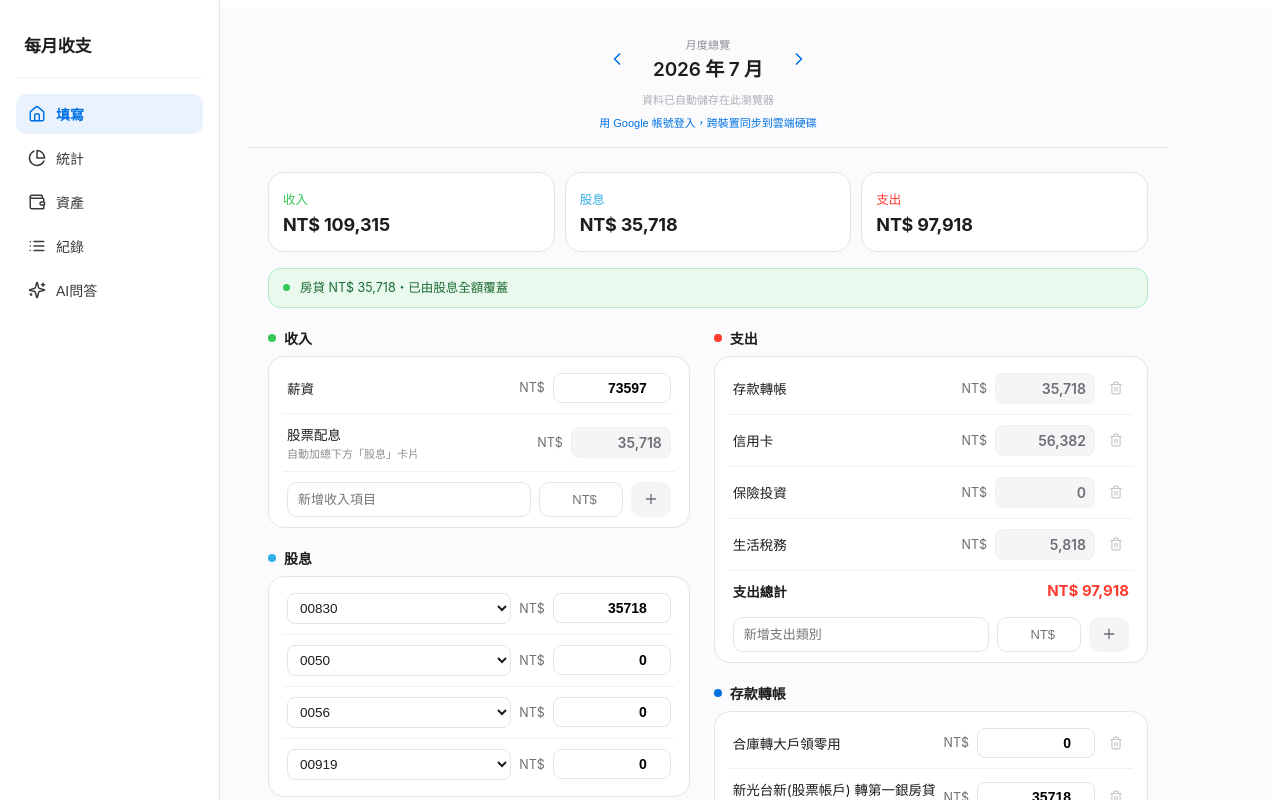
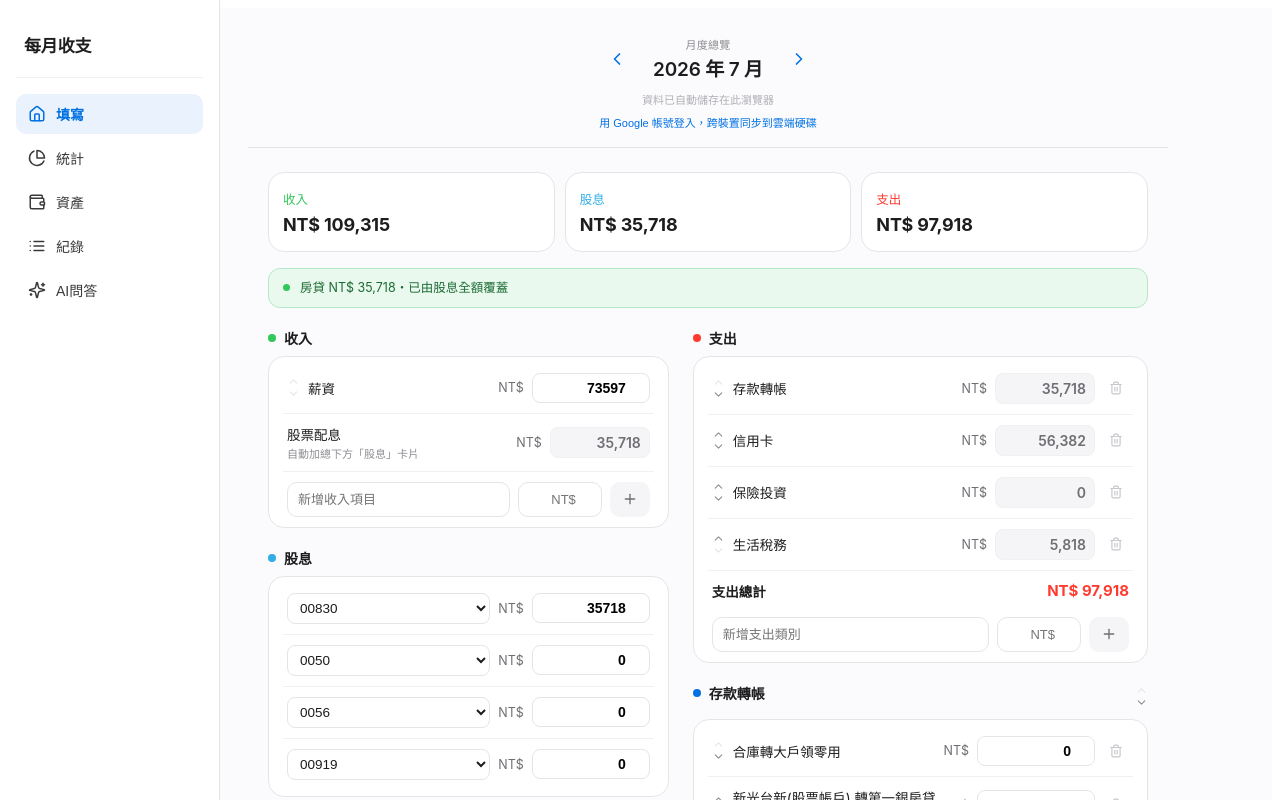
Before and after one commit to alainschou-code/monthly-budget-app, a React (Vite) app: page / in a window 1280 px wide. Shown: the top 800 px of the page. Built offline with nearby package versions, Linux system fonts and the light colour scheme.

Commit message:
Add files via upload

```diff
--- a/src/App.jsx
+++ b/src/App.jsx
@@ -11,7 +11,7 @@ import {
   YAxis,
   CartesianGrid,
 } from "recharts";
-import { Plus, Trash2, ChevronLeft, ChevronRight, Home, PieChart as PieIcon, List, Wallet, Sparkles, Send, Settings } from "lucide-react";
+import { Plus, Trash2, ChevronLeft, ChevronRight, ChevronUp, ChevronDown, Home, PieChart as PieIcon, List, Wallet, Sparkles, Send, Settings } from "lucide-react";
 
 /* ---------------------------------------------------------
    Apple 官網風格色板
@@ -161,6 +161,14 @@ function findPreviousData(monthsData, monthKey) {
   return monthsData[keys[keys.length - 1]];
 }
 
+function moveArrayItem(arr, index, direction) {
+  const target = index + direction;
+  if (target < 0 || target >= arr.length) return arr;
+  const next = [...arr];
+  [next[index], next[target]] = [next[target], next[index]];
+  return next;
+}
+
 function buildAIPrompt(question, contextSummary) {
   return `你是使用者的個人理財小幫手，請用繁體中文簡潔回答（大約 3-6 句話）。\n\n以下是使用者本月的財務摘要，回答理財或計算相關問題時請直接根據這份摘要：\n${contextSummary}\n\n如果問題需要查詢即時資訊（例如股價、匯率、新聞），可以搜尋網路；否則不要搜尋。\n\n使用者的問題：${question}`;
 }
@@ -523,6 +531,21 @@ export default function App() {
       ...prev,
       expenseGroups: prev.expenseGroups.map((g) => (g.id === groupId ? { ...g, label: newLabel } : g)),
     }));
+  }
+
+  function moveIncomeItem(index, direction) {
+    setTemplate((prev) => ({ ...prev, income: moveArrayItem(prev.income, index, direction) }));
+  }
+
+  function moveExpenseItem(groupId, index, direction) {
+    setTemplate((prev) => ({
+      ...prev,
+      expenseGroups: prev.expenseGroups.map((g) => (g.id === groupId ? { ...g, items: moveArrayItem(g.items, index, direction) } : g)),
+    }));
+  }
+
+  function moveExpenseGroup(index, direction) {
+    setTemplate((prev) => ({ ...prev, expenseGroups: moveArrayItem(prev.expenseGroups, index, direction) }));
   }
 
   function deleteMonth(monthKey) {
@@ -766,6 +789,9 @@ export default function App() {
               onRenameIncomeItem={renameIncomeItem}
               onRenameExpenseItem={renameExpenseItem}
               onRenameExpenseGroup={renameExpenseGroup}
+              onMoveIncomeItem={moveIncomeItem}
+              onMoveExpenseItem={moveExpenseItem}
+              onMoveExpenseGroup={moveExpenseGroup}
             />
           )}
           {view === "stats" && <StatsView groupTotals={groupTotals} trend={trend} />}
@@ -959,9 +985,33 @@ function EditableLabel({ value, onChange }) {
   );
 }
 
-function AmountRow({ label, value, onChange, onRemove, note, onLabelChange }) {
+function ReorderButtons({ onMoveUp, onMoveDown, disableUp, disableDown }) {
+  return (
+    <div style={{ display: "flex", flexDirection: "column", gap: 0 }}>
+      <button
+        onClick={onMoveUp}
+        disabled={disableUp}
+        aria-label="上移"
+        style={{ background: "none", border: "none", padding: 0, height: 12, display: "flex", alignItems: "center", cursor: disableUp ? "default" : "pointer", color: disableUp ? "#E5E5E7" : "#8E8E93" }}
+      >
+        <ChevronUp size={13} />
+      </button>
+      <button
+        onClick={onMoveDown}
+        disabled={disableDown}
+        aria-label="下移"
+        style={{ background: "none", border: "none", padding: 0, height: 12, display: "flex", alignItems: "center", cursor: disableDown ? "default" : "pointer", color: disableDown ? "#E5E5E7" : "#8E8E93" }}
+      >
+        <ChevronDown size={13} />
+      </button>
+    </div>
+  );
+}
+
+function AmountRow({ label, value, onChange, onRemove, note, onLabelChange, onMoveUp, onMoveDown, disableUp, disableDown }) {
   return (
     <div style={{ display: "flex", alignItems: "center", padding: "10px 4px", borderBottom: "1px solid #F0F0F2", gap: 8 }}>
+      {onMoveUp && <ReorderButtons onMoveUp={onMoveUp} onMoveDown={onMoveDown} disableUp={disableUp} disableDown={disableDown} />}
       <div style={{ flex: 1, overflow: "hidden" }}>
         {onLabelChange ? (
           <EditableLabel value={label} onChange={onLabelChange} />
@@ -986,9 +1036,10 @@ function AmountRow({ label, value, onChange, onRemove, note, onLabelChange }) {
   );
 }
 
-function ReadOnlyAmountRow({ label, value, note, onRemove, onLabelChange }) {
+function ReadOnlyAmountRow({ label, value, note, onRemove, onLabelChange, onMoveUp, onMoveDown, disableUp, disableDown }) {
   return (
     <div style={{ display: "flex", alignItems: "center", padding: "10px 4px", borderBottom: "1px solid #F0F0F2", gap: 8 }}>
+      {onMoveUp && <ReorderButtons onMoveUp={onMoveUp} onMoveDown={onMoveDown} disableUp={disableUp} disableDown={disableDown} />}
       <div style={{ flex: 1, overflow: "hidden" }}>
         {onLabelChange ? (
           <EditableLabel value={label} onChange={onLabelChange} />
@@ -1102,6 +1153,9 @@ function HomeView({
   onRenameIncomeItem,
   onRenameExpenseItem,
   onRenameExpenseGroup,
+  onMoveIncomeItem,
+  onMoveExpenseItem,
+  onMoveExpenseGroup,
 }) {
   return (
     <div>
@@ -1127,7 +1181,7 @@ function HomeView({
         <div>
           <SectionLabel label="收入" color="#34C759" />
           <ItemGroupCard>
-            {template.income.map((item) => (
+            {template.income.map((item, i) => (
               <AmountRow
                 key={item.id}
                 label={item.label}
@@ -1135,6 +1189,10 @@ function HomeView({
                 onChange={(v) => onIncomeChange(item.id, v)}
                 onRemove={template.income.length > 1 ? () => onRemoveIncomeItem(item.id) : undefined}
                 onLabelChange={(newLabel) => onRenameIncomeItem(item.id, newLabel)}
+                onMoveUp={() => onMoveIncomeItem(i, -1)}
+                onMoveDown={() => onMoveIncomeItem(i, 1)}
+                disableUp={i === 0}
+                disableDown={i === template.income.length - 1}
               />
             ))}
             <ReadOnlyAmountRow label="股票配息" value={dividendTotal} note="自動加總下方「股息」卡片" />
@@ -1162,13 +1220,17 @@ function HomeView({
         <div className="abm-home-col-right">
           <SectionLabel label="支出" color="#FF3B30" />
           <ItemGroupCard>
-            {groupTotals.map((g) => (
+            {groupTotals.map((g, gi) => (
               <ReadOnlyAmountRow
                 key={g.id}
                 label={g.label}
                 value={g.value}
                 onRemove={() => onRemoveExpenseGroup(g.id)}
                 onLabelChange={(newLabel) => onRenameExpenseGroup(g.id, newLabel)}
+                onMoveUp={() => onMoveExpenseGroup(gi, -1)}
+                onMoveDown={() => onMoveExpenseGroup(gi, 1)}
+                disableUp={gi === 0}
+                disableDown={gi === groupTotals.length - 1}
               />
             ))}
             <div style={{ display: "flex", alignItems: "center", padding: "10px 4px 6px", gap: 8 }}>
@@ -1180,9 +1242,17 @@ function HomeView({
 
           {template.expenseGroups.map((group, gi) => (
             <div key={group.id} style={{ marginTop: 20 }}>
-              <SectionLabel label={group.label} color={group.color} />
+              <div style={{ display: "flex", alignItems: "center", justifyContent: "space-between", marginBottom: 8 }}>
+                <SectionLabel label={group.label} color={group.color} />
+                <ReorderButtons
+                  onMoveUp={() => onMoveExpenseGroup(gi, -1)}
+                  onMoveDown={() => onMoveExpenseGroup(gi, 1)}
+                  disableUp={gi === 0}
+                  disableDown={gi === template.expenseGroups.length - 1}
+                />
+              </div>
               <ItemGroupCard>
-                {group.items.map((item) => (
+                {group.items.map((item, ii) => (
                   <AmountRow
                     key={item.id}
                     label={item.label}
@@ -1197,12 +1267,20 @@ function HomeView({
                         : undefined
                     }
                     onLabelChange={(newLabel) => onRenameExpenseItem(group.id, item.id, newLabel)}
+                    onMoveUp={() => onMoveExpenseItem(group.id, ii, -1)}
+                    onMoveDown={() => onMoveExpenseItem(group.id, ii, 1)}
+                    disableUp={ii === 0}
+                    disableDown={ii === group.items.length - 1}
                   />
                 ))}
                 <AddItemRow placeholder={`新增${group.label}項目`} onAdd={(label, amount) => onAddExpenseItem(group.id, label, amount)} />
               </ItemGroupCard>
             </div>
           ))}
+
+          <div style={{ marginTop: 20 }}>
+            <AddItemRow placeholder="新增卡片（支出類別）" onAdd={onAddExpenseGroup} />
+          </div>
         </div>
       </div>
     </div>
@@ -1309,12 +1387,17 @@ function AssetsView({ assets, onChange }) {
     onChange([...assets, { id: `asset_${Date.now()}`, label, value: initialValue || 0 }]);
   }
 
+  function moveItem(index, direction) {
+    onChange(moveArrayItem(assets, index, direction));
+  }
+
   return (
     <div>
       <h2 style={PAGE_TITLE_STYLE}>不動產</h2>
       <div style={{ background: "#FFFFFF", borderRadius: 20, border: "1px solid #E5E5E7", overflow: "hidden", marginBottom: 16 }}>
-        {assets.map((a) => (
-          <div key={a.id} style={{ display: "flex", alignItems: "center", padding: "14px 18px", borderBottom: "1px solid #F0F0F2" }}>
+        {assets.map((a, i) => (
+          <div key={a.id} style={{ display: "flex", alignItems: "center", padding: "14px 18px", borderBottom: "1px solid #F0F0F2", gap: 8 }}>
+            <ReorderButtons onMoveUp={() => moveItem(i, -1)} onMoveDown={() => moveItem(i, 1)} disableUp={i === 0} disableDown={i === assets.length - 1} />
             <div style={{ flex: 1, marginRight: 8 }}>
               <EditableLabel value={a.label} onChange={(newLabel) => renameItem(a.id, newLabel)} />
             </div>
```
